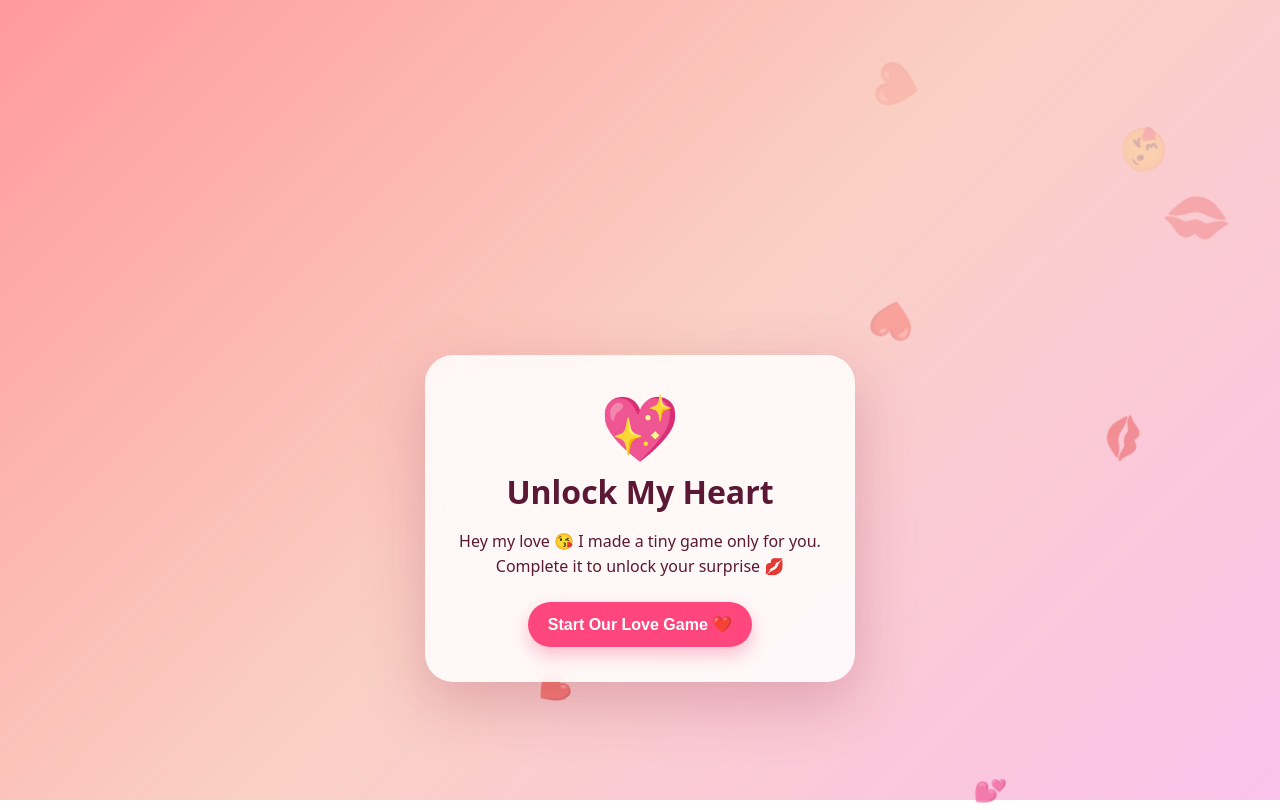
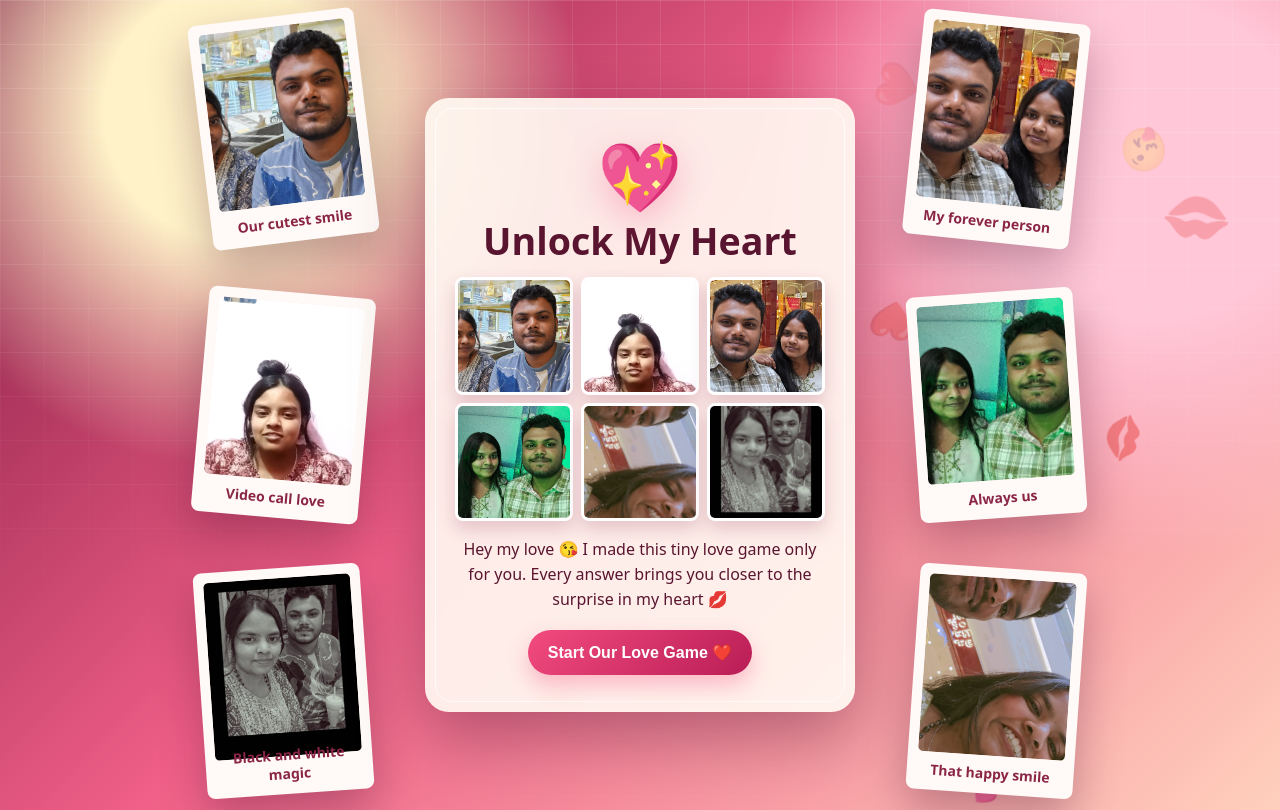
Before and after one commit to hariz-GER/PRD, a plain HTML site: page index.html in a window 1280 px wide. Drawn offline with Linux system fonts and the light colour scheme.

```diff
--- a/index.html
+++ b/index.html
@@ -5,23 +5,63 @@
 <meta name="viewport" content="width=device-width,initial-scale=1">
 <title>Unlock My Heart 💖</title>
 <style>
-*{box-sizing:border-box} body{margin:0;min-height:100vh;display:grid;place-items:center;font-family:system-ui,-apple-system,sans-serif;background:linear-gradient(135deg,#ff9a9e,#fad0c4,#fbc2eb);overflow:hidden;color:#5b1834}
-.card{width:min(92vw,430px);padding:28px;border-radius:28px;background:#ffffffd9;box-shadow:0 20px 60px #9b315044;text-align:center;backdrop-filter:blur(10px);position:relative;z-index:2}
-h1{margin:0 0 10px;font-size:2rem} p{line-height:1.55}.heart{font-size:64px;animation:beat 1s infinite}@keyframes beat{50%{transform:scale(1.18)}}
-button{border:0;border-radius:999px;padding:13px 20px;margin:7px;background:#ff477e;color:#fff;font-size:16px;font-weight:700;cursor:pointer;box-shadow:0 8px 18px #ff477e55}button:hover{transform:translateY(-2px)}
-.option{display:block;width:100%;margin:10px 0;background:#fff;color:#b51f55;border:2px solid #ff8fb1;box-shadow:none}
-.progress{height:9px;background:#ffd4e1;border-radius:10px;overflow:hidden;margin:18px 0}.bar{height:100%;background:#ff477e;transition:.4s}
-.floating{position:fixed;bottom:-40px;animation:float 6s linear infinite;opacity:.7}@keyframes float{to{transform:translateY(-115vh) rotate(360deg);opacity:0}}
-.hidden{display:none}.big{font-size:2.3rem}.kiss{font-size:2rem}
+*{box-sizing:border-box}
+:root{--rose:#f24b7f;--wine:#59152f;--blush:#ffe3ea;--cream:#fffaf7;--gold:#f6b85d}
+body{margin:0;min-height:100vh;display:grid;place-items:center;font-family:system-ui,-apple-system,sans-serif;background:radial-gradient(circle at 18% 14%,#fff2c8 0 10%,transparent 28%),radial-gradient(circle at 90% 20%,#ffc7d8 0 12%,transparent 30%),linear-gradient(135deg,#7c1740,#f05f87 45%,#ffd0bd);overflow:hidden;color:var(--wine)}
+body:before{content:"";position:fixed;inset:0;background:linear-gradient(#ffffff22 1px,transparent 1px),linear-gradient(90deg,#ffffff18 1px,transparent 1px);background-size:44px 44px;mask-image:linear-gradient(to bottom,#000,transparent 82%);pointer-events:none}
+.scene{width:min(94vw,960px);display:grid;grid-template-columns:.9fr minmax(330px,430px) .9fr;align-items:center;gap:18px;position:relative;z-index:2}
+.photo-strip{display:grid;gap:18px}
+.polaroid{min-height:178px;padding:10px 10px 38px;background:var(--cream);border-radius:8px;box-shadow:0 20px 45px #4b0f2d55;transform:rotate(var(--tilt));position:relative;overflow:hidden}
+.polaroid:after{content:attr(data-caption);position:absolute;left:12px;right:12px;bottom:11px;text-align:center;font-weight:800;color:#8a2547;font-size:14px}
+.polaroid img{width:100%;height:178px;object-fit:cover;border-radius:5px;display:block;background:linear-gradient(135deg,#ffdce6,#fff7dc)}
+.polaroid.missing img{display:none}
+.polaroid.missing:before{content:"💞";height:178px;border-radius:5px;display:grid;place-items:center;font-size:54px;background:linear-gradient(135deg,#ffdce6,#fff7dc)}
+.card{width:100%;padding:30px;border-radius:24px;background:#fffaf2e8;box-shadow:0 24px 70px #4b0f2d66;text-align:center;backdrop-filter:blur(14px);position:relative;overflow:hidden}
+.card:before{content:"";position:absolute;inset:10px;border:1px solid #ffffffb5;border-radius:18px;pointer-events:none}
+.card>*{position:relative}
+h1{margin:0 0 10px;font-size:clamp(1.75rem,5vw,2.35rem);line-height:1.08}
+h2{font-size:1.35rem}
+p{line-height:1.55;margin:12px 0}
+.heart{font-size:68px;animation:beat 1s infinite;filter:drop-shadow(0 12px 18px #f24b7f55)}
+@keyframes beat{50%{transform:scale(1.18)}}
+button{border:0;border-radius:999px;padding:13px 20px;margin:7px;background:linear-gradient(135deg,var(--rose),#b91d55);color:#fff;font-size:16px;font-weight:800;cursor:pointer;box-shadow:0 10px 22px #f24b7f55;transition:.2s ease}
+button:hover{transform:translateY(-2px)}
+.option{display:block;width:100%;margin:10px 0;background:#fff;color:#9e194d;border:2px solid #ff94b6;box-shadow:0 8px 18px #a22a4a1f}
+.progress{height:9px;background:#ffd6df;border-radius:10px;overflow:hidden;margin:18px 0}.bar{height:100%;background:linear-gradient(90deg,var(--gold),var(--rose));transition:.4s}
+.mini-gallery{display:grid;grid-template-columns:repeat(3,1fr);gap:8px;margin:16px 0}
+.mini-gallery img{width:100%;aspect-ratio:1;border-radius:8px;object-fit:cover;background:#ffe3ea;border:3px solid #fff;box-shadow:0 8px 18px #7c174033}
+.mini-gallery img.missing{display:none}
+.promise{padding:12px;border-radius:14px;background:#fff4f7;border:1px solid #ffd2df;font-weight:700}
+.answer-list{display:grid;gap:8px;margin:14px 0;text-align:left}
+.answer-item{padding:10px 12px;border-radius:12px;background:#fff;border:1px solid #ffd2df;box-shadow:0 8px 16px #7c174014;font-size:14px}
+.answer-item strong{display:block;color:#8a2547;margin-bottom:3px}
+.floating{position:fixed;bottom:-40px;animation:float 6s linear infinite;opacity:.78;z-index:1}
+@keyframes float{to{transform:translateY(-115vh) rotate(360deg);opacity:0}}
+.hidden{display:none}.big{font-size:2.5rem}.kiss{font-size:2rem}
+@media (max-width:820px){body{overflow:auto}.scene{grid-template-columns:1fr;padding:18px}.photo-strip{grid-template-columns:repeat(3,1fr);order:2}.photo-strip.right{display:none}.polaroid{min-height:auto;padding:7px 7px 28px}.polaroid img,.polaroid.missing:before{height:auto;aspect-ratio:1}.polaroid:after{font-size:11px;bottom:8px}.card{order:1}}
 </style>
 </head>
 <body>
 <div id="hearts"></div>
-<main class="card">
+<main class="scene">
+<div class="photo-strip">
+<figure class="polaroid" style="--tilt:-7deg" data-caption="Our cutest smile"><img src="assets/photo-1.jpeg" alt="Our cutest smile"></figure>
+<figure class="polaroid" style="--tilt:5deg" data-caption="Video call love"><img src="assets/photo-2.jpeg" alt="Video call love"></figure>
+<figure class="polaroid" style="--tilt:-4deg" data-caption="Black and white magic"><img src="assets/photo-6.jpeg" alt="Black and white magic"></figure>
+</div>
+<section class="card">
 <section id="start">
 <div class="heart">💖</div>
 <h1>Unlock My Heart</h1>
-<p>Hey my love 😘 I made a tiny game only for you. Complete it to unlock your surprise 💋</p>
+<div class="mini-gallery">
+<img src="assets/photo-1.jpeg" alt="Us together">
+<img src="assets/photo-2.jpeg" alt="Video call memory">
+<img src="assets/photo-3.jpeg" alt="Mall selfie memory">
+<img src="assets/photo-4.jpeg" alt="Green light selfie">
+<img src="assets/photo-5.jpeg" alt="Happy close selfie">
+<img src="assets/photo-6.jpeg" alt="Black and white memory">
+</div>
+<p>Hey my love 😘 I made this tiny love game only for you. Every answer brings you closer to the surprise in my heart 💋</p>
 <button onclick="begin()">Start Our Love Game ❤️</button>
 </section>
 <section id="game" class="hidden">
@@ -31,12 +71,28 @@
 <section id="final" class="hidden">
 <div class="big">🎉💖🔓</div>
 <h1>You Unlocked My Heart!</h1>
+<div class="mini-gallery">
+<img src="assets/photo-1.jpeg" alt="Us together">
+<img src="assets/photo-2.jpeg" alt="Video call memory">
+<img src="assets/photo-3.jpeg" alt="Mall selfie memory">
+<img src="assets/photo-4.jpeg" alt="Green light selfie">
+<img src="assets/photo-5.jpeg" alt="Happy close selfie">
+<img src="assets/photo-6.jpeg" alt="Black and white memory">
+</div>
 <p>En life la vandha best gift nee dhaan ❤️ Un smile, un care, un love ellame enakku romba special. Sandai potalum, kovam vandhalum, I will always choose you 😘</p>
+<p class="promise">Nee irundha pothum, every ordinary day becomes my favorite memory.</p>
+<div id="pickedAnswers" class="answer-list"></div>
 <p class="kiss">💋😘💖</p>
 <h2>Will you be my forever? ❤️</h2>
 <button onclick="yes()">YES 😘</button><button id="no" onmouseover="moveNo()" onclick="moveNo()">NO 🙈</button>
 <div id="answer"></div>
 </section>
+</section>
+<div class="photo-strip right">
+<figure class="polaroid" style="--tilt:6deg" data-caption="My forever person"><img src="assets/photo-3.jpeg" alt="My forever person"></figure>
+<figure class="polaroid" style="--tilt:-4deg" data-caption="Always us"><img src="assets/photo-4.jpeg" alt="Always us"></figure>
+<figure class="polaroid" style="--tilt:4deg" data-caption="That happy smile"><img src="assets/photo-5.jpeg" alt="That happy smile"></figure>
+</div>
 </main>
 <script>
 const qs=[
@@ -45,7 +101,7 @@
 ["How much do I love you?",["100% ❤️","Infinity ♾️","Infinity + extra kisses 💋"]],
 ["Best gift in my life?",["Chocolate 🍫","Money 💸","YOU ❤️"]],
 ["Ready to unlock my heart? 🔐",["Yes baby 😘","Always ❤️","Open it now! 💖"]]
-]; let i=0;
+]; let i=0; const clickedAnswers=[];
 const start=document.getElementById('start');
 const game=document.getElementById('game');
 const finalSection=document.getElementById('final');
@@ -53,9 +109,11 @@
 const q=document.getElementById('q');
 const opts=document.getElementById('opts');
 const answer=document.getElementById('answer');
+document.querySelectorAll('img').forEach(img=>{img.onerror=()=>{img.classList.add('missing');img.closest('.polaroid')?.classList.add('missing')}});
 function begin(){start.classList.add("hidden");game.classList.remove("hidden");show()}
-function show(){bar.style.width=(i/qs.length*100)+"%";q.textContent=qs[i][0];opts.innerHTML="";qs[i][1].forEach(x=>{let b=document.createElement("button");b.className="option";b.textContent=x;b.onclick=next;opts.appendChild(b)})}
-function next(){i++;if(i<qs.length)show();else{game.classList.add("hidden");finalSection.classList.remove("hidden");burst()}}
+function show(){bar.style.width=(i/qs.length*100)+"%";q.textContent=qs[i][0];opts.innerHTML="";qs[i][1].forEach(x=>{let b=document.createElement("button");b.className="option";b.textContent=x;b.onclick=()=>next(x);opts.appendChild(b)})}
+function next(choice){clickedAnswers[i]={question:qs[i][0],answer:choice};console.log("Clicked answers",clickedAnswers);i++;if(i<qs.length)show();else{game.classList.add("hidden");finalSection.classList.remove("hidden");showAnswers();burst()}}
+function showAnswers(){document.getElementById("pickedAnswers").innerHTML="<h2>Your cute answers 💌</h2>"+clickedAnswers.map(x=>`<div class="answer-item"><strong>${x.question}</strong>${x.answer}</div>`).join("")}
 function yes(){answer.innerHTML="<h2>Yayyyy! 😘💋 I love you forever ❤️</h2><p>Screenshot this and send it to me 😜💖</p>";burst()}
 function moveNo(){let b=document.getElementById("no");b.style.position="fixed";b.style.left=Math.random()*75+"vw";b.style.top=Math.random()*75+"vh"}
 function burst(){for(let j=0;j<35;j++)setTimeout(makeHeart,j*70)}
```
Also changed, not shown: assets/photo-1.jpeg (added), assets/photo-2.jpeg (added), assets/photo-3.jpeg (added), assets/photo-4.jpeg (added), assets/photo-5.jpeg (added), assets/photo-6.jpeg (added), 1 other file.
